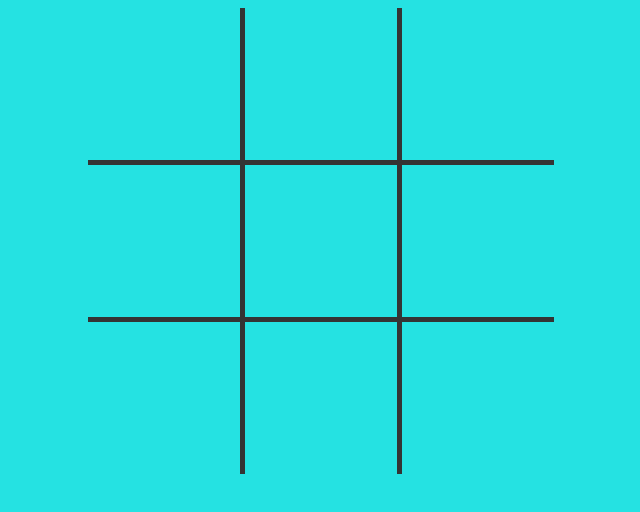
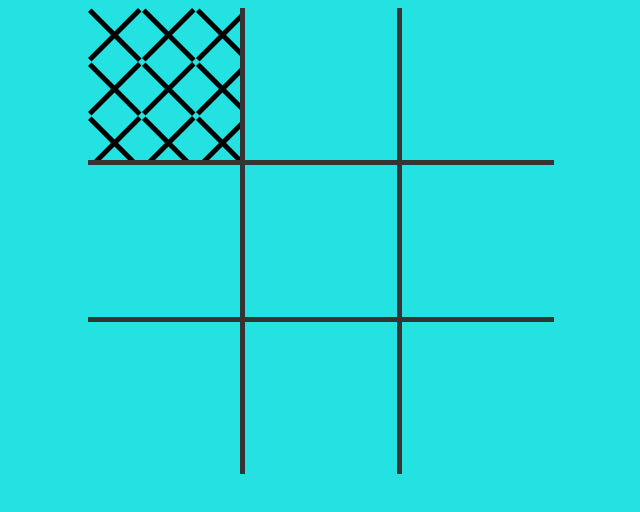
Before and after one commit to cemeris/tic-tac-toe, a website: page index.html in a window 1280 px wide. Both pictures are taken after a click on the element 484 px from the left and 85 px from the top of the page. Shown: the whole page, without its empty margins (319-959 px from the left). Drawn offline with Linux system fonts and the light colour scheme.

Commit message:
Added svg files

```diff
--- a/script.js
+++ b/script.js
@@ -2,6 +2,6 @@ let cells = document.querySelectorAll(".board td");
 
 for (let cell of cells) {
   cell.addEventListener("click", function () {
-    console.log("test");
+    cell.classList.add("player-x");
   });
 }
--- a/style.css
+++ b/style.css
@@ -19,3 +19,7 @@ td:nth-child(2) {
   border-left: 5px solid #343434;
   border-right: 5px solid #343434;
 }
+
+.player-x {
+  background: url(x.svg);
+}
```
Also changed, not shown: o.svg (added), x.svg (added).
